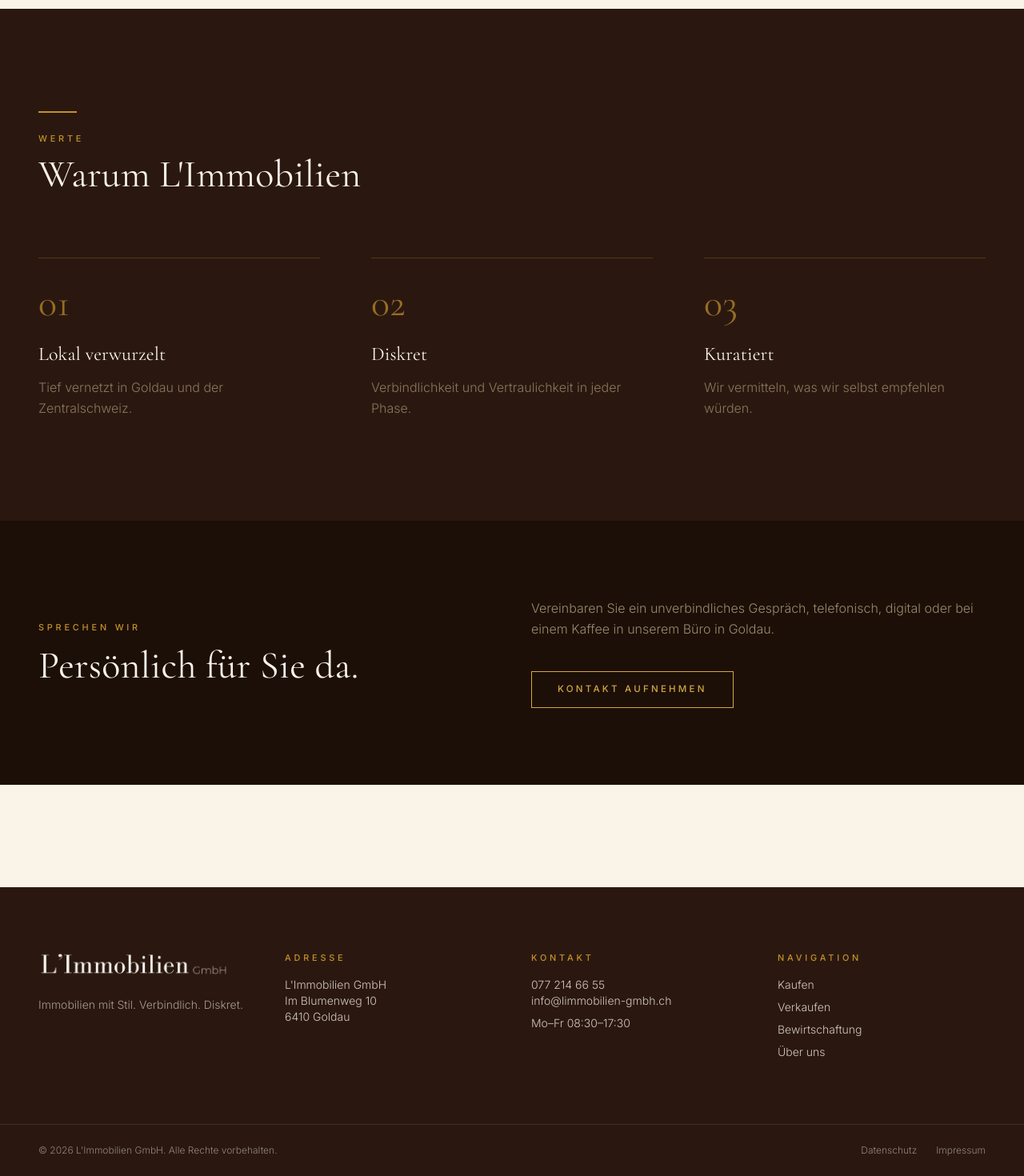
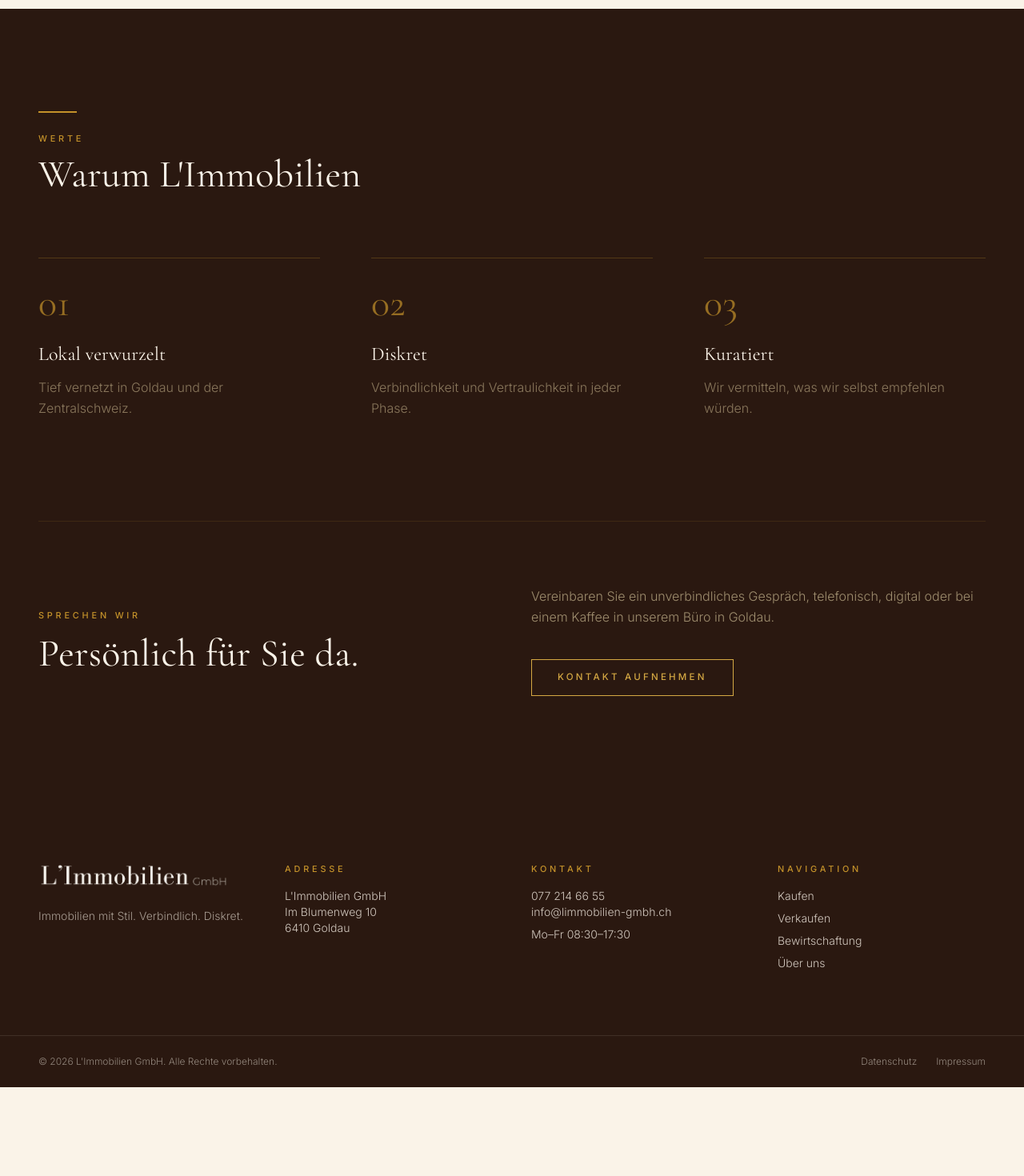
Before and after one commit to berryahm/limmobilien-gmbh, a Next.js app: page /de in a window 1280 px wide. Shown: the part 1766-3236 px from the top of the page at 80% size. After the commit the page ends 3125 px from the top, so only its background shows below. Built offline with nearby package versions, Linux system fonts and the light colour scheme.

Commit message:
Fix: Ein einziges Braun (#2a1810) für alle dunklen Sektionen + Footer, keine weiße Lücke mehr

```diff
--- a/src/app/[locale]/bewirtschaftung/page.tsx
+++ b/src/app/[locale]/bewirtschaftung/page.tsx
@@ -23,7 +23,7 @@ export default async function Manage({ params }: { params: Promise<{ locale: str
         </ul>
       </section>
 
-      <section style={{ background: "#1c0f08" }} className="py-24">
+      <section style={{ background: "#2a1810" }} className="py-24">
         <div className="max-w-[1400px] mx-auto px-6 lg:px-12 flex flex-wrap gap-4 items-center justify-between">
           <div className="serif text-3xl md:text-4xl" style={{ color: "#faf3e8" }}>{dict.manage.title}</div>
           <Link href={`/${locale}/kontakt`} className="btn btn-light">{dict.cta.contact}</Link>
--- a/src/app/[locale]/kaufen/page.tsx
+++ b/src/app/[locale]/kaufen/page.tsx
@@ -27,7 +27,7 @@ export default async function Buy({ params }: { params: Promise<{ locale: string
       </section>
 
       {/* Dunkle CTA */}
-      <section style={{ background: "#1c0f08" }} className="py-24">
+      <section style={{ background: "#2a1810" }} className="py-24">
         <div className="max-w-[1400px] mx-auto px-6 lg:px-12 flex flex-wrap gap-4 items-center justify-between">
           <div className="serif text-3xl md:text-4xl" style={{ color: "#faf3e8" }}>{dict.buy.title}</div>
           <div className="flex flex-wrap gap-4">
--- a/src/app/[locale]/page.tsx
+++ b/src/app/[locale]/page.tsx
@@ -56,13 +56,13 @@ export default async function Home({ params }: { params: Promise<{ locale: strin
         </div>
       </section>
 
-      {/* ── WHY + CONTACT CTA ── eine einzige durchgehende dunkle Sektion */}
-      <section style={{ background: "#2a1810" }} className="pt-32 pb-0">
+      {/* ── WHY + CONTACT CTA ── eine einzige durchgehende dunkle Sektion in Logo-Braun */}
+      <section style={{ background: "#2a1810" }} className="pt-32">
         <div className="max-w-[1400px] mx-auto px-6 lg:px-12">
           <div style={{ width: 48, height: 2, background: "#c4922a", marginBottom: 24 }} />
           <div className="eyebrow mb-3" style={{ color: "#c4922a" }}>{dict.home.why.eyebrow}</div>
           <h2 className="serif text-4xl md:text-5xl mb-20" style={{ color: "#faf3e8" }}>{dict.home.why.title}</h2>
-          <div className="grid md:grid-cols-3 gap-16 pb-32">
+          <div className="grid md:grid-cols-3 gap-16">
             {dict.home.why.items.map((it, i) => (
               <div key={i} className="border-t pt-8" style={{ borderColor: "#c4922a44" }}>
                 <div className="serif text-5xl mb-6" style={{ color: "#c4922a", opacity: 0.7 }}>0{i + 1}</div>
@@ -71,10 +71,9 @@ export default async function Home({ params }: { params: Promise<{ locale: strin
               </div>
             ))}
           </div>
-        </div>
-        {/* Übergang in tieferes Braun */}
-        <div style={{ background: "#1c0f08" }} className="py-24">
-          <div className="max-w-[1400px] mx-auto px-6 lg:px-12 grid md:grid-cols-2 gap-12 items-center">
+          {/* feine Gold-Trennlinie zwischen Why und CTA */}
+          <div className="mt-32 mb-20" style={{ height: 1, background: "#c4922a22" }} />
+          <div className="grid md:grid-cols-2 gap-12 items-center pb-32">
             <div>
               <div className="eyebrow mb-4" style={{ color: "#c4922a" }}>{dict.home.contact.eyebrow}</div>
               <h2 className="serif text-4xl md:text-5xl" style={{ color: "#faf3e8" }}>{dict.home.contact.title}</h2>
--- a/src/app/[locale]/verkaufen/page.tsx
+++ b/src/app/[locale]/verkaufen/page.tsx
@@ -24,7 +24,7 @@ export default async function Sell({ params }: { params: Promise<{ locale: strin
         </div>
       </section>
 
-      <section style={{ background: "#1c0f08" }} className="py-24">
+      <section style={{ background: "#2a1810" }} className="py-24">
         <div className="max-w-[1400px] mx-auto px-6 lg:px-12 flex flex-wrap gap-4 items-center justify-between">
           <div className="serif text-3xl md:text-4xl" style={{ color: "#faf3e8" }}>{dict.sell.title}</div>
           <Link href={`/${locale}/bewertung`} className="btn btn-light">{dict.sell.cta}</Link>
--- a/src/components/Footer.tsx
+++ b/src/components/Footer.tsx
@@ -5,7 +5,7 @@ export default function Footer({ locale, dict }: { locale: Locale; dict: Diction
   const year = new Date().getFullYear();
   const base = `/${locale}`;
   return (
-    <footer className="bg-brown text-bone mt-32">
+    <footer className="bg-brown text-bone">
       <div className="max-w-[1400px] mx-auto px-6 lg:px-12 py-20 grid md:grid-cols-4 gap-12">
         <div>
           {/* eslint-disable-next-line @next/next/no-img-element */}
```
